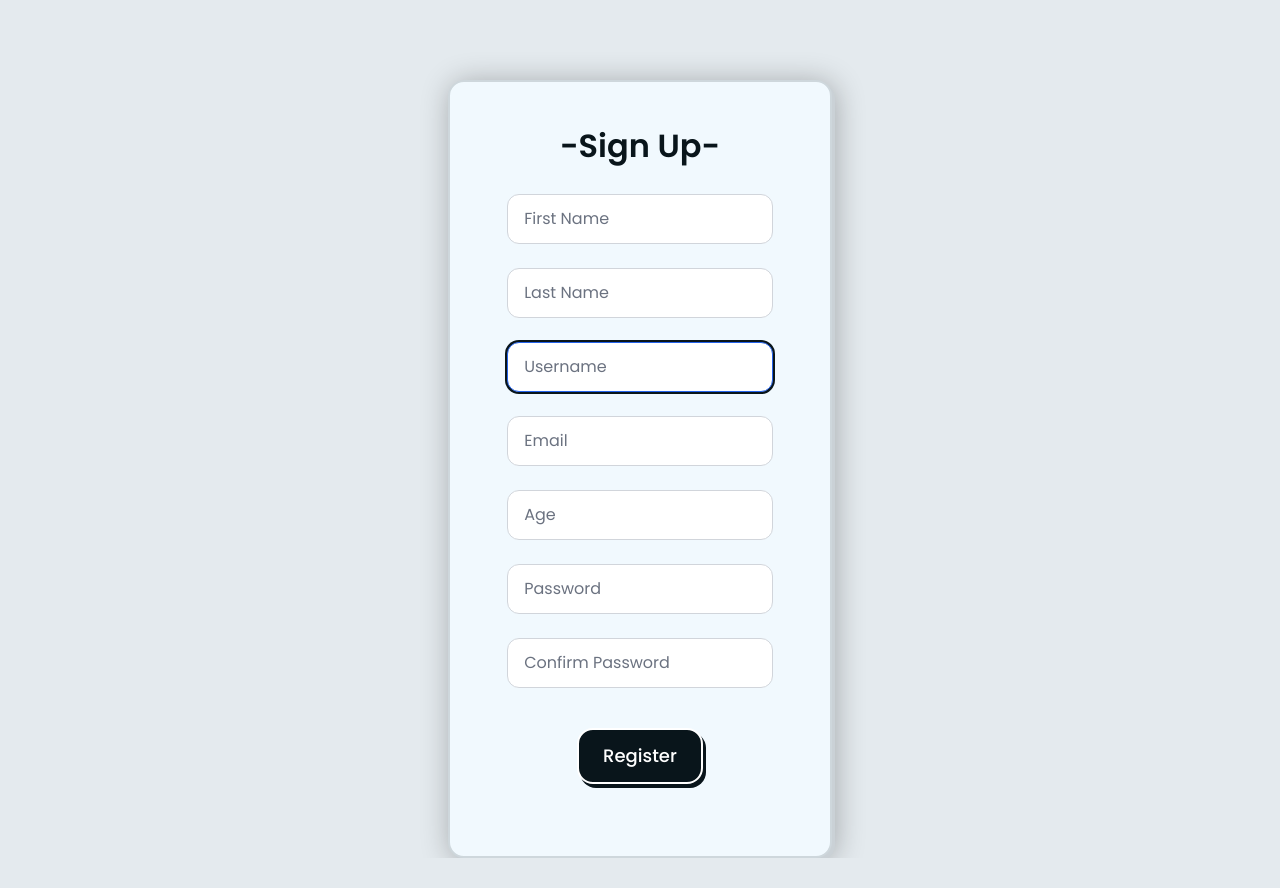
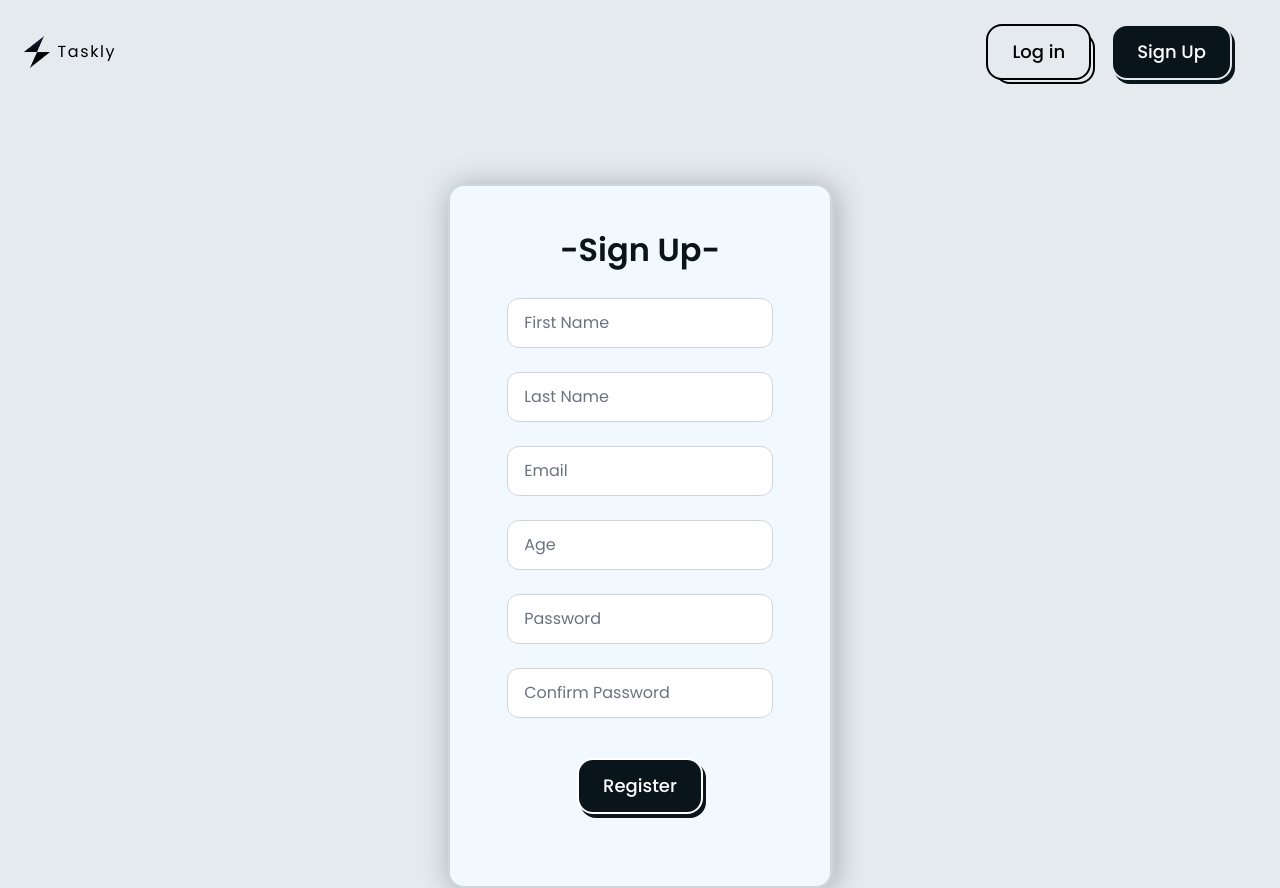
Before and after one commit to v1cttorr/django-todo, a Django app: page /register/ in a window 1280 px wide. Before the commit the page ends 858 px from the top, so only its background shows below. Run offline with Django 5.2, Linux system fonts and the light colour scheme; some libraries are stand-ins or nearby versions.

Commit message:
topnav do register

```diff
--- a/templates/accounts/register.html
+++ b/templates/accounts/register.html
@@ -8,7 +8,20 @@
 {% load crispy_forms_tags %}
 
 {% block content %}
-
+<div name="topNav" class="flex flex-row justify-between w-full">
+    <div name="topNav-content" class="flex flex-row justify-between m-6 w-full">
+        <div name="logo" class="flex flex-row gap-2 items-center">
+            <img src="{% static 'img/logo.png' %}" class="h-8" alt="logo">
+            <p class="font-normal font-Poppins tracking-widest">Taskly</p>
+        </div>
+        <div name="loginAndSignUp" class="flex flex-row items-center gap-5 mr-6">
+            <div class="flex flex-row items-center">
+                <a class="relative px-6 py-3 text-lg font-medium border-2 border-black rounded-2xl bg-[#E4EAEE] before:absolute before:inset-0 before:border-2 before:border-black before:rounded-2xl before:translate-x-[6px] before:translate-y-[6px] before:-z-10" href="/login/" class="font-normal font-Poppins text-sm">Log in</a>
+                <a class="ml-5 text-white border-2 border-[#E4EAEE] bg-[#09151B] relative px-6 py-3 text-lg font-medium rounded-2xl shadow-[3px_4px_0px_#09151B]" href="/register/">Sign Up</a>
+            </div>
+        </div>
+    </div>
+</div>
 <div name="register-container" class="flex w-full justify-center mt-20">
     <div name="register-content" class="flex flex-col items-center justify-center bg-[#F1F9FE] border-2 border-[#CED7DC] w-[30%] rounded-2xl shadow-[3px_3px_0px_#CAD1D6,3px_3px_30px_rgba(0,0,0,0.3)] px-6 py-10">
         <p class="text-[32px] font-semibold text-[#09151B] mb-6">-Sign Up-</p>
@@ -16,7 +29,7 @@
             {% csrf_token %}
             {% render_field form.firstname placeholder="First Name" class="w-[80%] px-4 py-3 rounded-xl border border-gray-300 focus:ring-2 focus:ring-[#09151B] focus:outline-none placeholder-gray-500" %}
             {% render_field form.lastname placeholder="Last Name" class="w-[80%] px-4 py-3 rounded-xl border border-gray-300 focus:ring-2 focus:ring-[#09151B] focus:outline-none placeholder-gray-500" %}
-            {% render_field form.username placeholder="Username" class="w-[80%] px-4 py-3 rounded-xl border border-gray-300 focus:ring-2 focus:ring-[#09151B] focus:outline-none placeholder-gray-500" %}
+            <!-- {% render_field form.username placeholder="Username" class="w-[80%] px-4 py-3 rounded-xl border border-gray-300 focus:ring-2 focus:ring-[#09151B] focus:outline-none placeholder-gray-500" %} -->
             {% render_field form.email placeholder="Email" class="w-[80%] px-4 py-3 rounded-xl border border-gray-300 focus:ring-2 focus:ring-[#09151B] focus:outline-none placeholder-gray-500" %}
             {% render_field form.age placeholder="Age" class="w-[80%] px-4 py-3 rounded-xl border border-gray-300 focus:ring-2 focus:ring-[#09151B] focus:outline-none placeholder-gray-500" %}
             {% render_field form.password1 placeholder="Password" class="w-[80%] px-4 py-3 rounded-xl border border-gray-300 focus:ring-2 focus:ring-[#09151B] focus:outline-none placeholder-gray-500" %}
```
